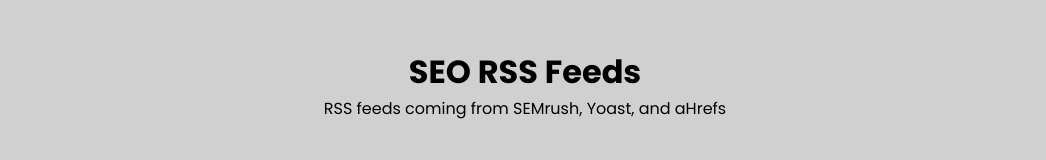
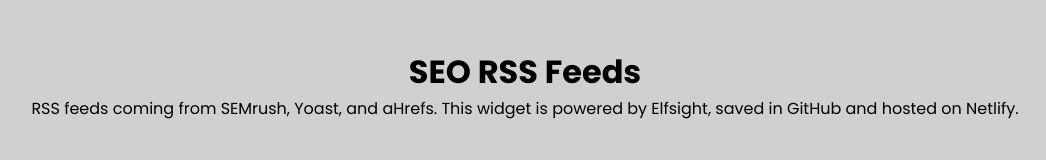
Before and after one commit to bvdizon/rss-feeds, a plain HTML site: page index.html in a window 1280 px wide. Shown: the whole page, without its empty margins (115-1161 px from the left). Drawn offline with Linux system fonts and the light colour scheme.

Commit message:
added text

```diff
--- a/index.html
+++ b/index.html
@@ -16,7 +16,7 @@
     <main>
         <div class="mb-y-md">
             <h1 class="text-center">SEO RSS Feeds</h1>
-            <p class="text-center">RSS feeds coming from SEMrush, Yoast, and aHrefs</p>
+            <p class="text-center">RSS feeds coming from SEMrush, Yoast, and aHrefs. This widget is powered by Elfsight, saved in GitHub and hosted on Netlify.</p>
         </div>
         <script src="https://static.elfsight.com/platform/platform.js" async></script>
         <div class="elfsight-app-c221b2c8-a814-4b98-808f-da32681f4723" data-elfsight-app-lazy></div>
```
